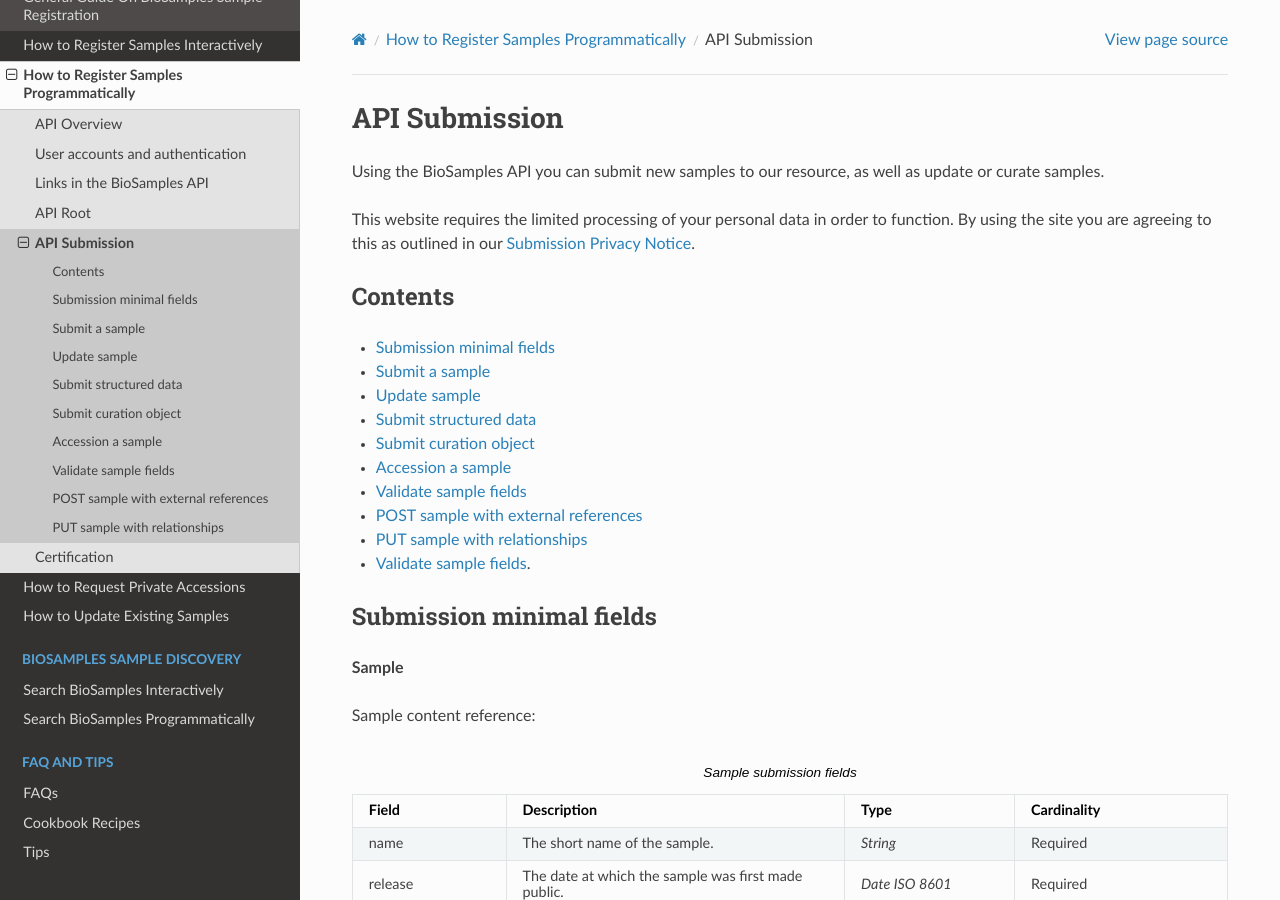
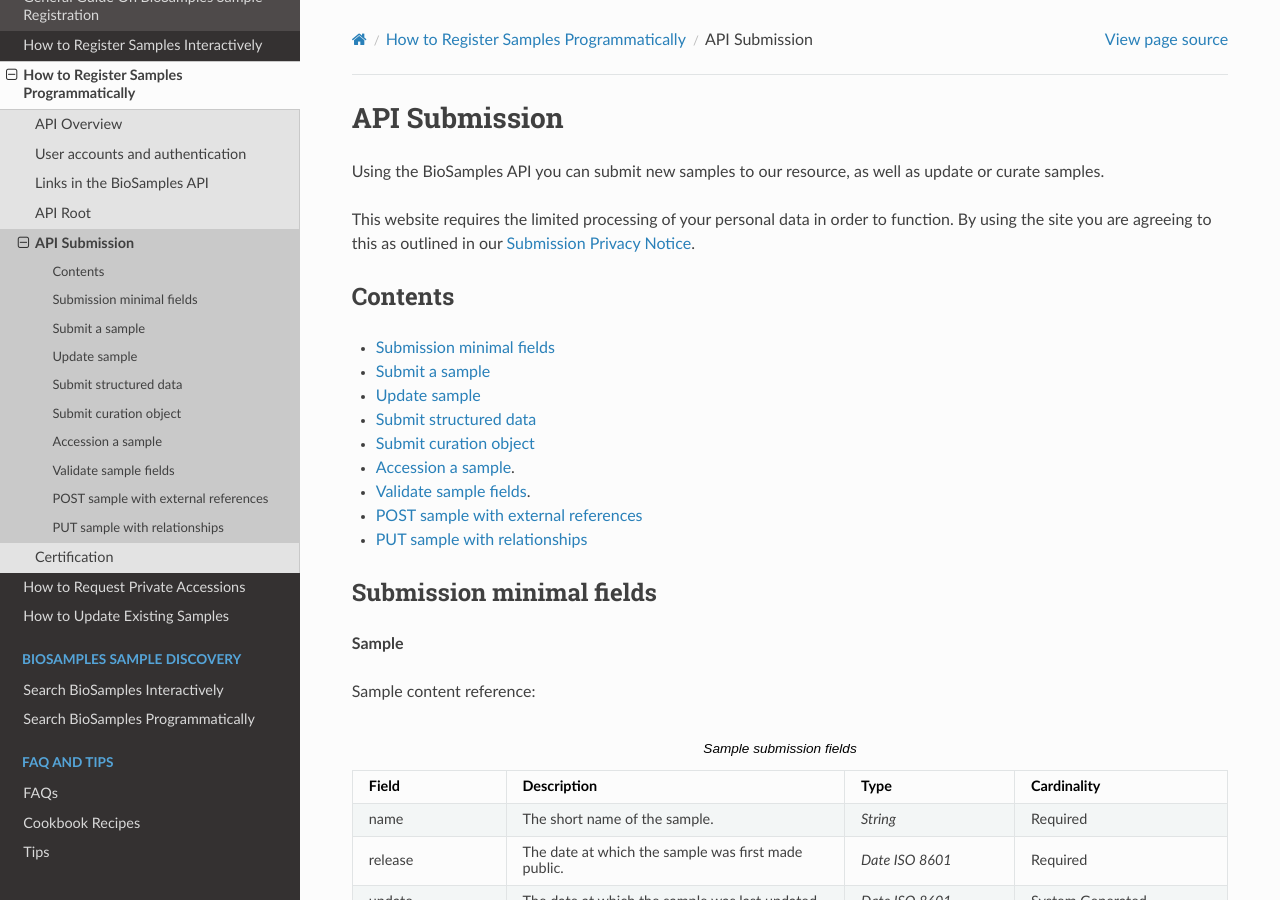
Before and after one commit to EBIBioSamples/read_docs, a Sphinx documentation site: the page built from docs/submit/programmatically/submit.rst, in a window 1280 px wide and 900 px high. Built offline with Sphinx 7.4.7 and the Read the Docs theme 3.1.0, drawn with Linux system fonts in a browser that asks for light colours.

Commit message:
use ref: in the general-guide to link to submit.rst subheadings

```diff
--- a/docs/submit/general-guide.rst
+++ b/docs/submit/general-guide.rst
@@ -14,9 +14,7 @@
 BioSamples also allows a variety of other features, including
 
 - `Updating existing samples <update-samples.html>`_
-- `Obtaining private accessions prior to sample registration <request-accessions.html>`_
-- `Validating Samples using the JSON API <programmatically/validate.html>`_
-
+- :ref:`accessioning a sample`.
 - :ref:`validating sample fields`.
 
 
--- a/docs/submit/programmatically/submit.rst
+++ b/docs/submit/programmatically/submit.rst
@@ -13,12 +13,11 @@
 - `Update sample`_
 - `Submit structured data`_
 - `Submit curation object`_
-- `Accession a sample`_
-- `Validate sample fields`_
+- :ref:`accessioning a sample`.
+- :ref:`validating sample fields`.
 - `POST sample with external references`_
 - `PUT sample with relationships`_
 
-- :ref:`validating sample fields`.
 
 
 Submission minimal fields
```
Also changed, not shown: other parts of docs/submit/programmatically/submit.rst (+2 -0 lines).
